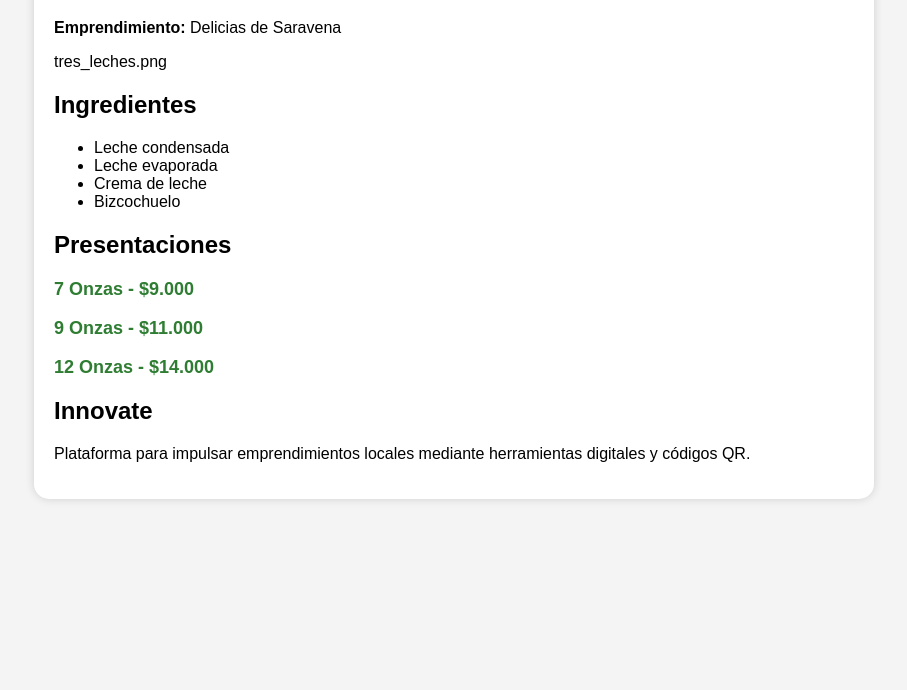
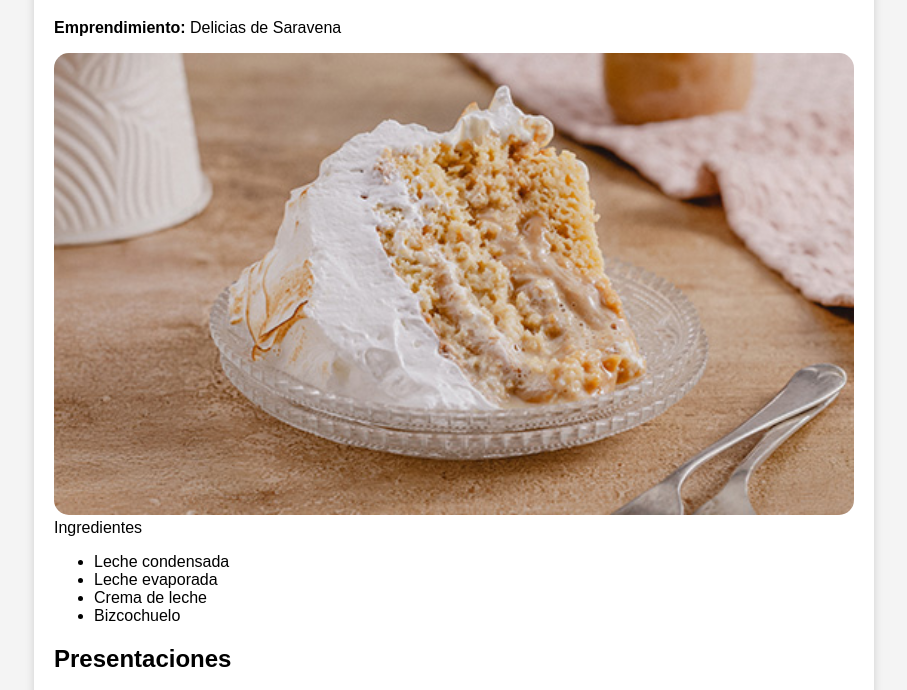
Before and after one commit to Sersua10/tres-leches, a plain HTML site: page index.html in a window 1280 px wide. Shown: the part 101-791 px from the top of the page, without its empty margins (186-1093 px from the left). Drawn offline with Linux system fonts and the light colour scheme.

Commit message:
Update index.html

```diff
--- a/index.html
+++ b/index.html
@@ -47,7 +47,7 @@
 
 <p><strong>Emprendimiento:</strong> Delicias de Saravena</p>
 
-tres_leches.png
+<img src="tres_leches.png" alt="Tres Leches
 
 <h2>Ingredientes</h2>
 
```
